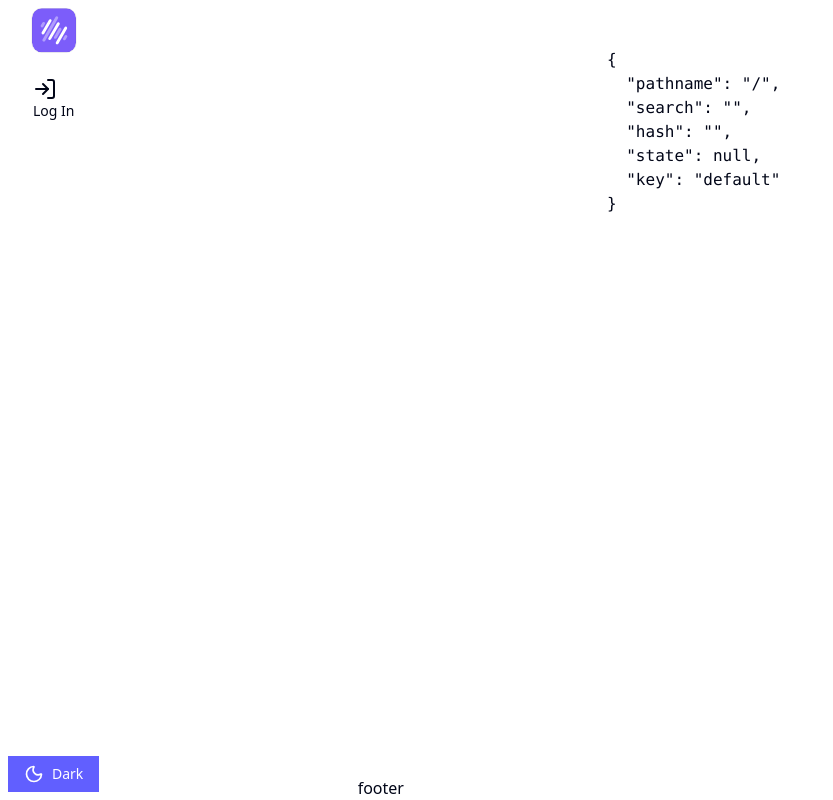
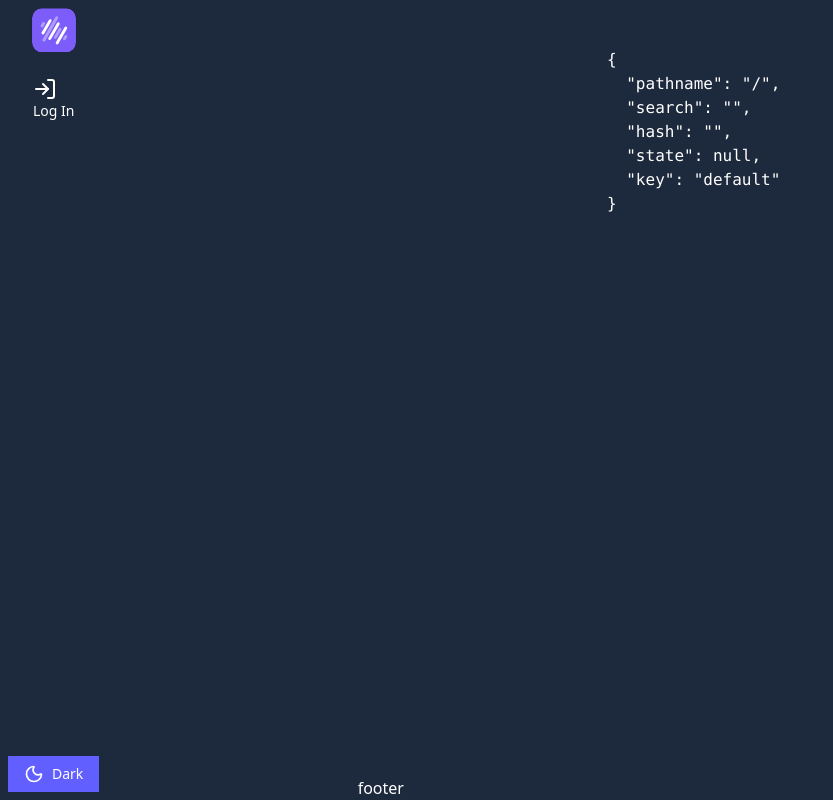
Before and after one commit to kacydodev/invoicestream-v02, a React (Vite) app: page / in a window 1280 px wide. Shown: the whole page, without its empty margins (0-833 px from the left). Built offline with nearby package versions, Linux system fonts and the light colour scheme.

Commit message:
implement persistent theme

```diff
--- a/src/App.tsx
+++ b/src/App.tsx
@@ -8,8 +8,17 @@ import InvoicePage from './pages/InvoicePage';
 import InvoiceEditPage from './pages/InvoiceEditPage';
 import ErrorPage from './pages/ErrorPage';
 import NotFoundPage from './pages/NotFoundPage';
+import { useEffect } from 'react';
+import useTheme from './hooks/useThene';
 
 export default function App() {
+	const { theme } = useTheme();
+
+	useEffect(() => {
+		document.documentElement.setAttribute('data-theme', theme);
+		localStorage.setItem('theme', theme);
+	}, [theme]);
+
 	return (
 		<>
 			<Routes>
--- a/src/components/HomeLayout.tsx
+++ b/src/components/HomeLayout.tsx
@@ -1,14 +1,13 @@
 import { Outlet } from 'react-router';
 import Sidebar from './Sidebar';
 import Footer from './Footer';
-import ThemeProvider from '../context/ThemeProvider';
 
 export default function HomeLayout() {
 	return (
-		<ThemeProvider>
+		<>
 			<Sidebar />
 			<Outlet />
 			<Footer />
-		</ThemeProvider>
+		</>
 	);
 }
--- a/src/components/Sidebar.tsx
+++ b/src/components/Sidebar.tsx
@@ -5,7 +5,6 @@ import { Button } from './ui/Button';
 
 export default function Sidebar() {
 	const { theme, toggleTheme } = useTheme();
-
 	const buttonIcon = theme === 'dark' ? <MoonIcon /> : <SunIcon />;
 
 	return (
--- a/src/context/ThemeProvider.tsx
+++ b/src/context/ThemeProvider.tsx
@@ -1,13 +1,16 @@
 import React, { useMemo, useState } from 'react';
 import ThemeContext from './ThemeContext';
-import type { ThemeType } from '../utils/types';
+import { themeType, type ThemeType } from '../utils/types';
 
-export default function ThemeProvider({
-	children,
-}: {
-	children: React.ReactNode;
-}) {
-	const [theme, setCurrentTheme] = useState<ThemeType>('dark');
+const initialTheme = (): ThemeType => {
+	const storedTheme = localStorage.getItem('theme');
+	if (storedTheme && themeType.includes(storedTheme)) {
+		return storedTheme;
+	} else return 'dark';
+};
+
+export function ThemeProvider({ children }: { children: React.ReactNode }) {
+	const [theme, setCurrentTheme] = useState<ThemeType>(initialTheme);
 
 	const toggle = () => {
 		setCurrentTheme((prev) => (prev === 'light' ? 'dark' : 'light'));
--- a/src/main.tsx
+++ b/src/main.tsx
@@ -4,6 +4,7 @@ import { BrowserRouter } from 'react-router';
 import { QueryClient, QueryClientProvider } from '@tanstack/react-query';
 import './index.css';
 import App from './App.tsx';
+import { ThemeProvider } from './context/ThemeProvider.tsx';
 
 const queryClient = new QueryClient();
 
@@ -11,7 +12,9 @@ createRoot(document.getElementById('root')!).render(
 	<StrictMode>
 		<BrowserRouter>
 			<QueryClientProvider client={queryClient}>
-				<App />
+				<ThemeProvider>
+					<App />
+				</ThemeProvider>
 			</QueryClientProvider>
 		</BrowserRouter>
 	</StrictMode>
--- a/src/utils/types.ts
+++ b/src/utils/types.ts
@@ -1 +1,4 @@
-export type ThemeType = 'light' | 'dark';
+// export type ThemeType = 'light' | 'dark';
+
+export const themeType = ['light', 'dark'];
+export type ThemeType = (typeof themeType)[number];
```
